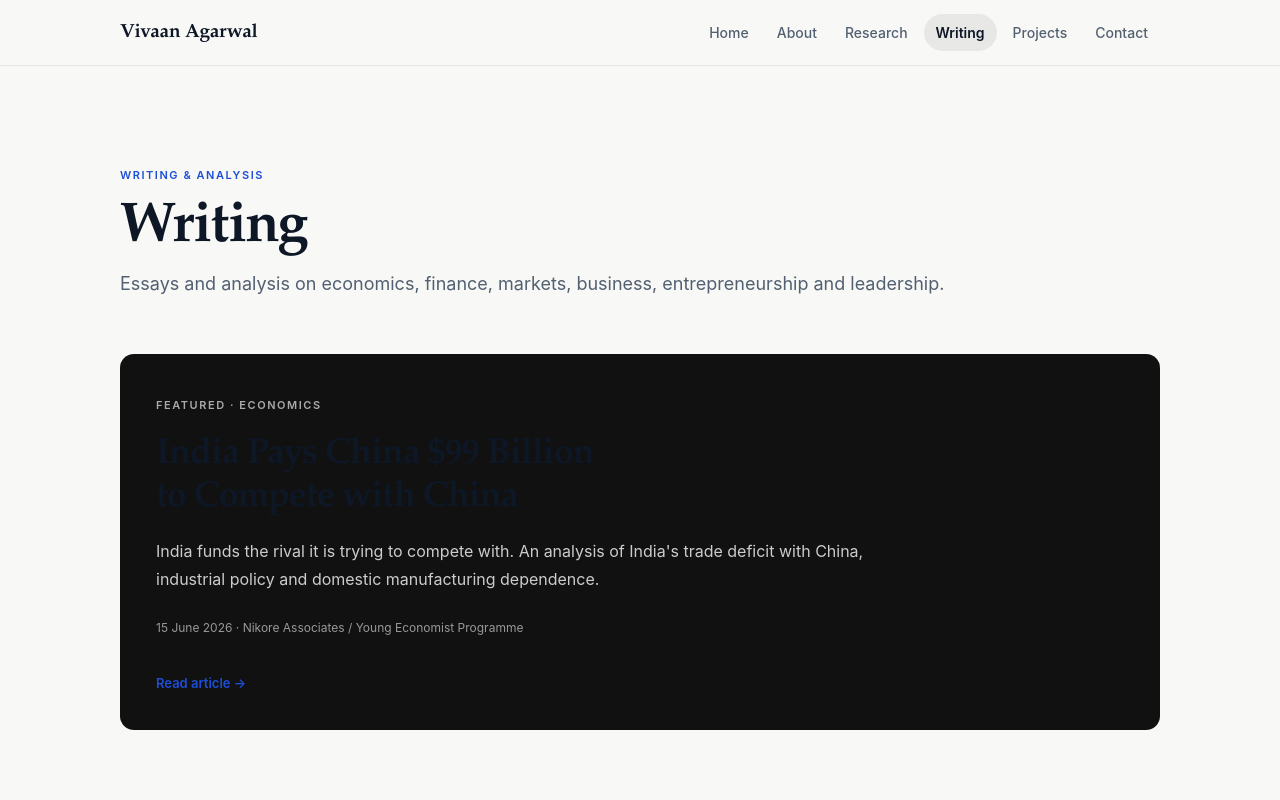
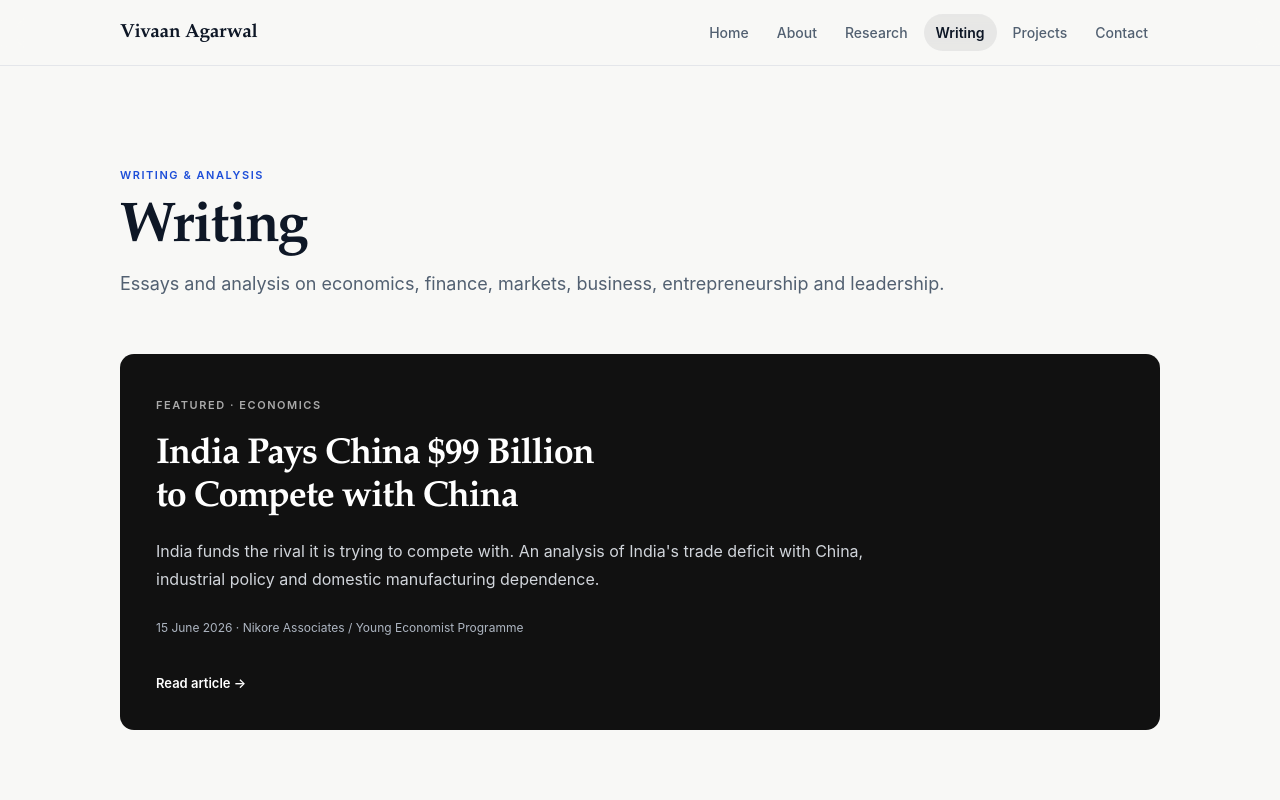
Before and after one commit to agarwalvivaan09-ai/vivaan-agarwal-website-3.0, a plain HTML site: page writing.html in a window 1280 px wide. Shown: the top 800 px of the page. Drawn offline with Linux system fonts and the light colour scheme.

Commit message:
Update upgrades.css

```diff
--- a/upgrades.css
+++ b/upgrades.css
@@ -259,6 +259,21 @@ h1, h2,
   font-family: var(--font-serif);
   font-weight: 600;
   color: var(--ink);
+}
+.writing-featured-card h2 {
+  color: #fff;
+}
+
+.writing-featured-card p {
+  color: #d1d5db;
+}
+
+.writing-featured-card .writing-featured-meta {
+  color: #aeb6c2;
+}
+
+.writing-featured-card .featured-link {
+  color: #fff;
 }
 h3 { font-weight: 600; letter-spacing: -.01em; }
 
```
